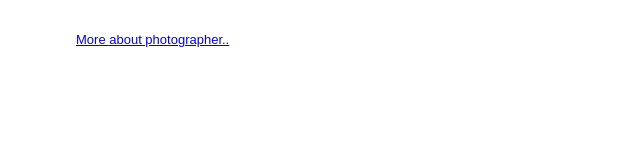
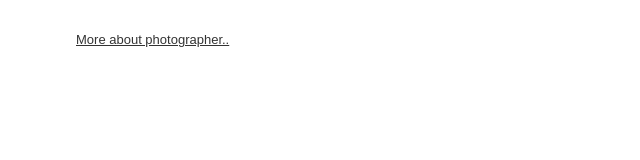
Before and after one commit to jasonmarkperez/flickr-gallery, a plain HTML site: page index.html in a window 1280 px wide. Shown: the whole page, without its empty margins (0-640 px from the left). Drawn offline with Linux system fonts and the light colour scheme; no server answers.

Commit message:
CSS improvements.

```diff
--- a/texercise.css
+++ b/texercise.css
@@ -1,3 +1,9 @@
+a{
+  color: #333;
+  text-decoration: underline;
+  cursor: pointer;
+}
+
 #image-grid {
   padding-top: 20px;
   width: 1148px;
@@ -109,9 +115,11 @@
 	display: block;
 }
 
+/*utility*/
 .display {
   display: block !important;
 }
+
 .hide {
   display: none !important;
 }
```
